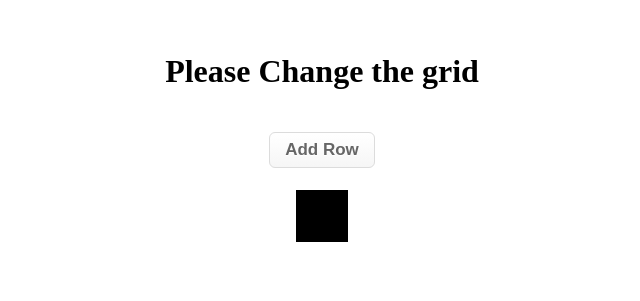
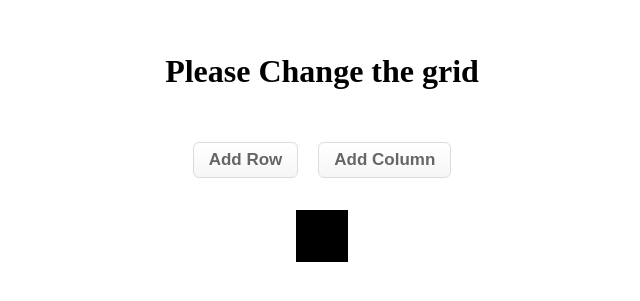
Before and after one commit to Jasonx235/Assignment-5, a plain HTML site: page index.html in a window 1280 px wide. Shown: the part 143-444 px from the top of the page, without its empty margins (318-958 px from the left). Drawn offline with Linux system fonts and the light colour scheme.

Commit message:
Added add column button Resolved #3

```diff
--- a/index.html
+++ b/index.html
@@ -10,7 +10,12 @@
         <h1>Please Change the grid</h1>
     </div>
     <div class = "container">
+        <div class = "setMargin">
         <button type="button"class="myButton" onclick="addRow()">Add Row</button>
+        </div>
+        <div class = "setMargin">
+        <button type="button"class="myButton" onclick="addCol()">Add Column</button>
+        </div>
     </div>
     <div class="container">
 
--- a/script.js
+++ b/script.js
@@ -20,3 +20,23 @@ function addRow(){
     main.appendChild(newRow);
     numRow++;
 }
+
+//Second feature to add columns
+function addCol(){
+    let main = document.querySelector("#main-grid");
+
+    let rows = document.querySelectorAll("tr");
+
+    let counter = 0;
+
+    for(let i =0; i< numRow;i++){
+        //creating new cell
+        let newCell = document.createElement("td");
+
+        //adding cell to col
+        rows[counter].appendChild(newCell);
+        counter++;
+    }
+    numCol++;
+
+}
--- a/style.css
+++ b/style.css
@@ -29,7 +29,7 @@ td{
 	font-weight:bold;
 	padding:7px 15px;
 	text-decoration:none;
-	text-shadow:0px 1px 0px #ffffff;
+    text-shadow:0px 1px 0px #ffffff;
 }
 .myButton:hover {
 	background:linear-gradient(to bottom, #f6f6f6 5%, #ffffff 100%);
@@ -39,3 +39,7 @@ td{
 	position:relative;
 	top:1px;
 }
+
+.setMargin{
+    margin: 10px;
+}
```
